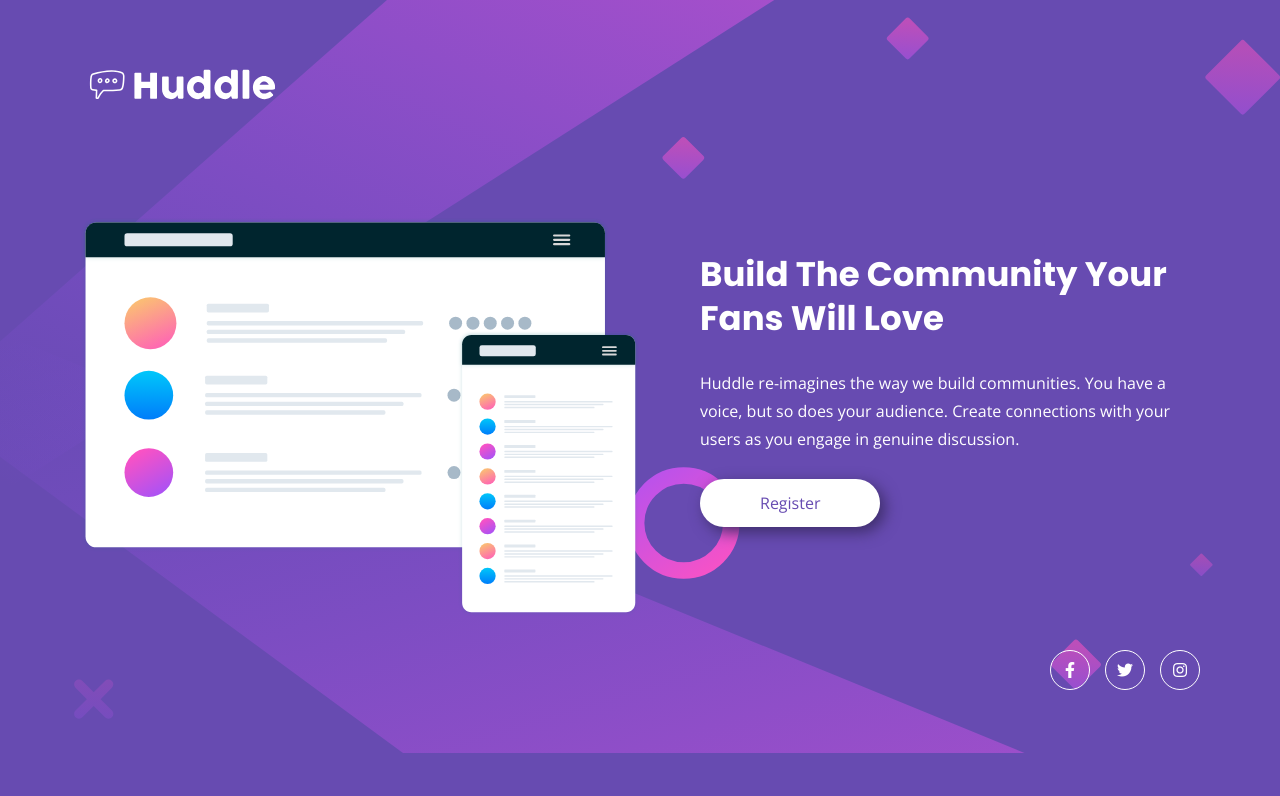
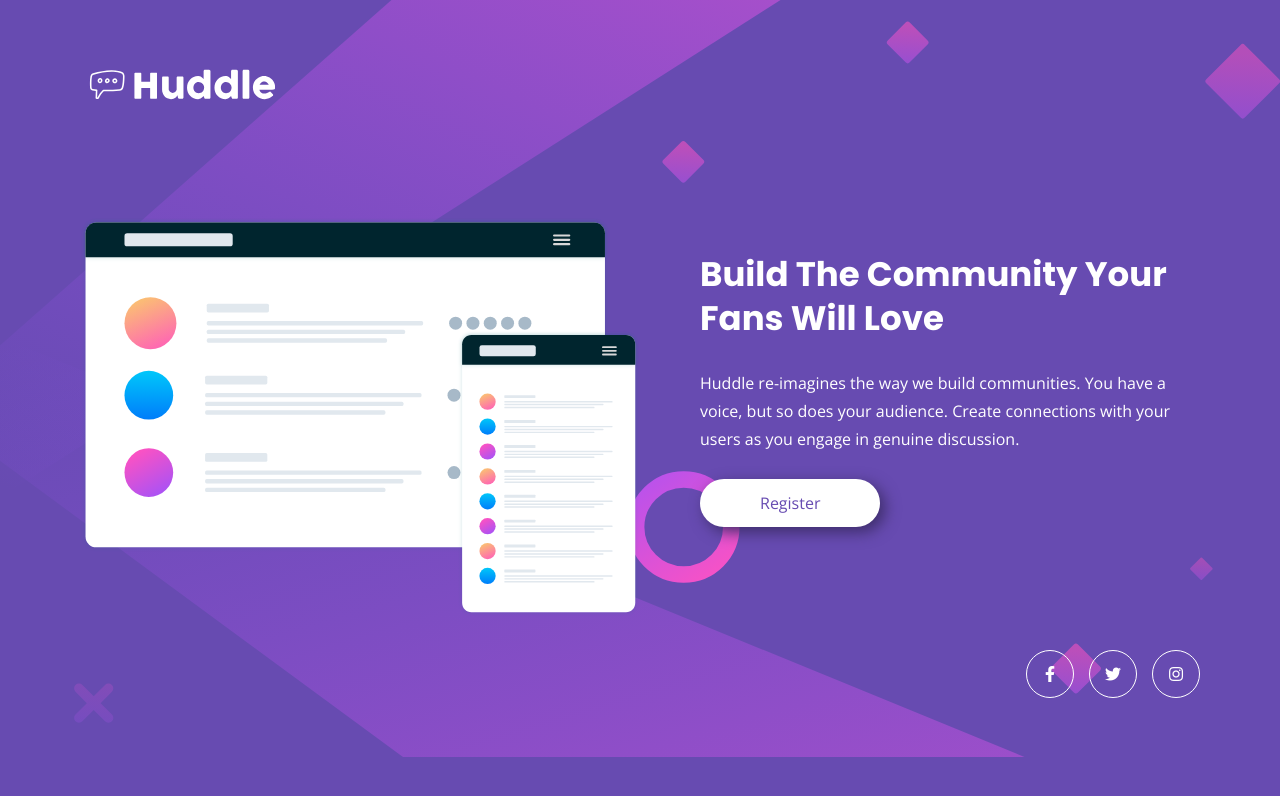
Before and after one commit to kafimahardika/huddle-fem, a plain HTML site: page index.html in a window 1280 px wide. Drawn offline with nearby package versions, Linux system fonts and the light colour scheme.

Commit message:
commit on 'Master''

```diff
--- a/css/_global.scss
+++ b/css/_global.scss
@@ -37,8 +37,8 @@ footer {
     align-items: center;
     border: 1px solid #ffffff;
     border-radius: 50%;
-    width: 40px;
-    height: 40px;
+    width: 48px;
+    height: 48px;
     margin-right: 15px;
 
     &:last-child {
```
Also changed, not shown: css/style.css.
